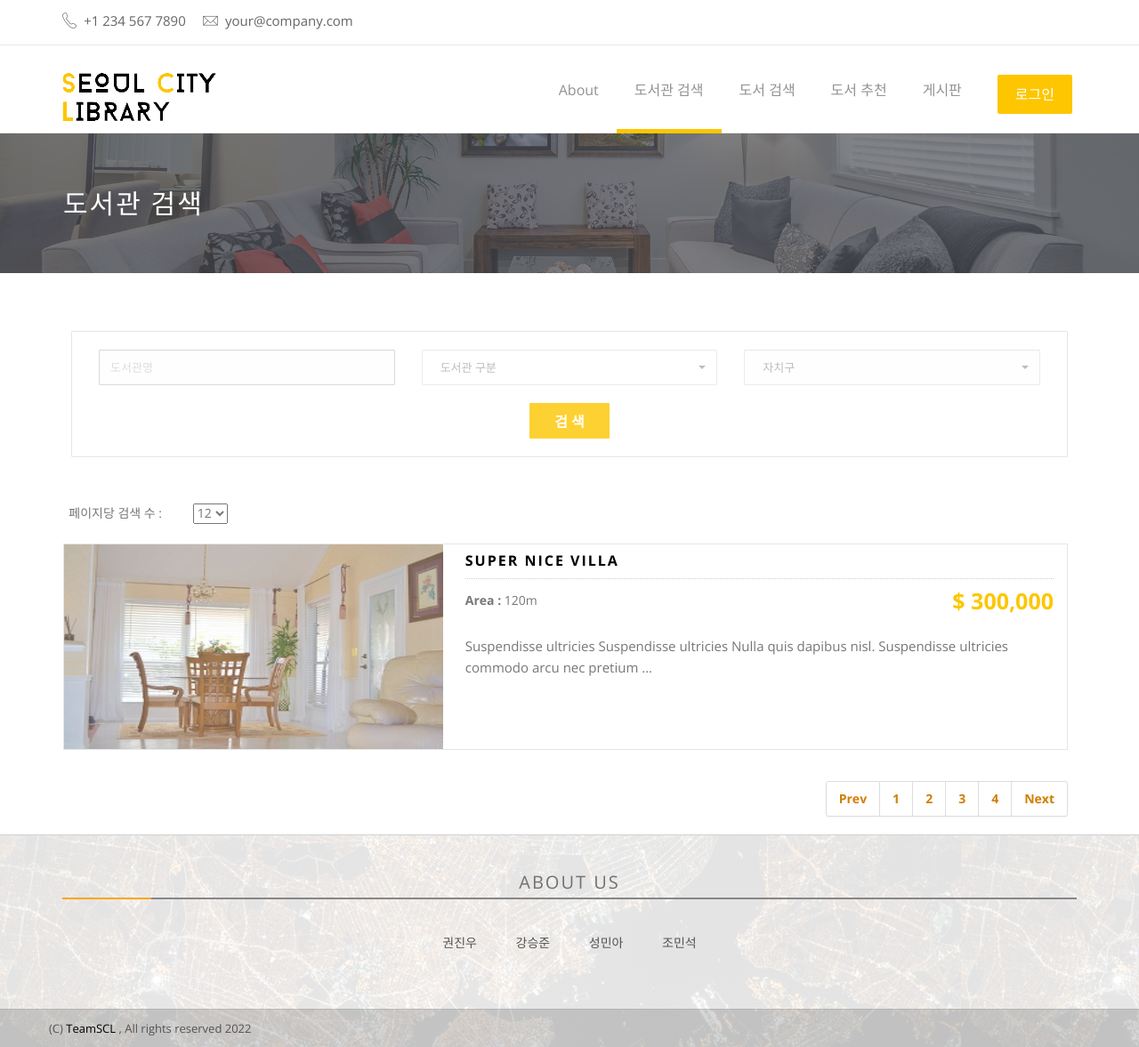
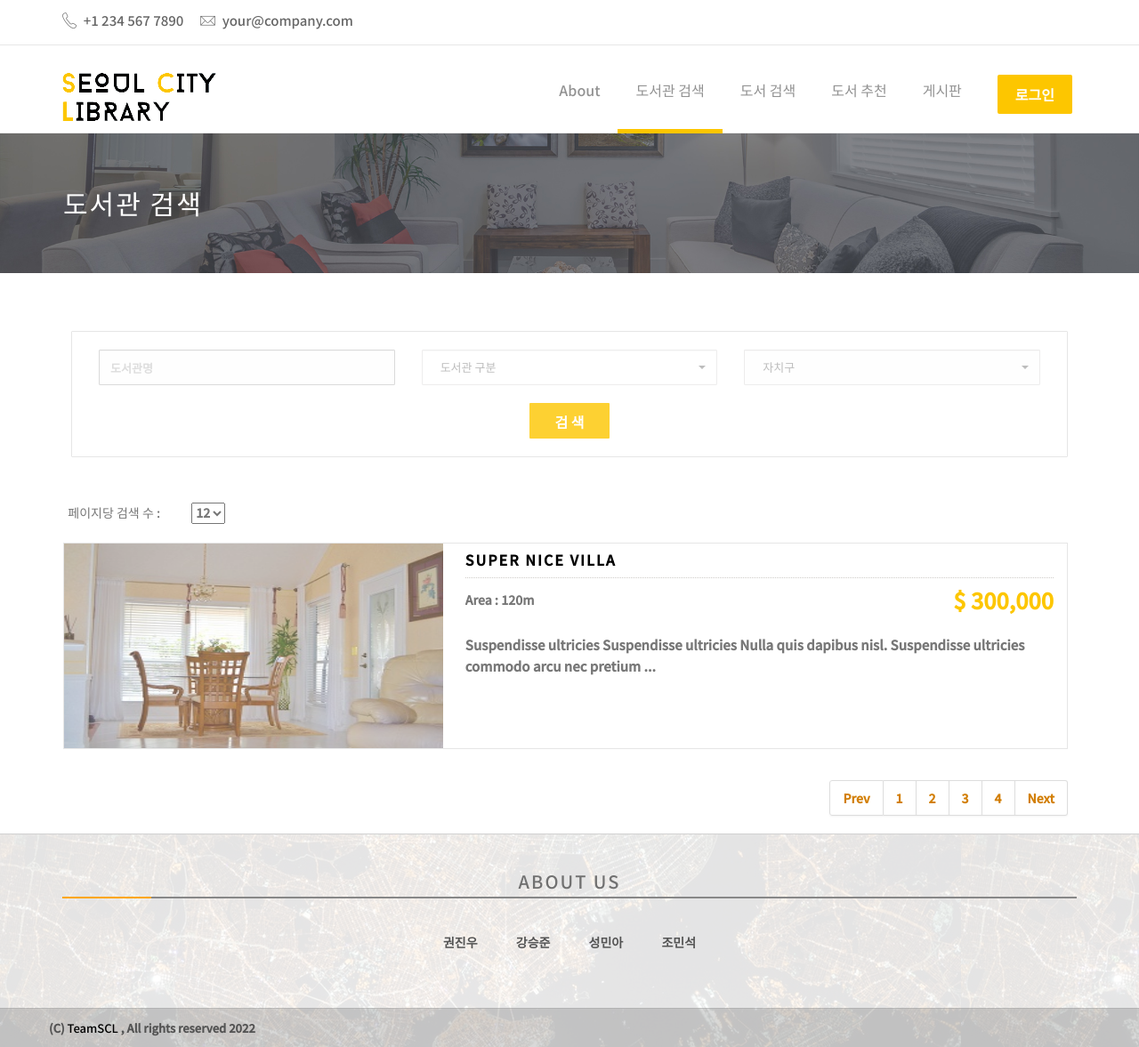
Before and after one commit to Seungjun-bob/SCLproject, a Django app: page /libsearch/ in a window 1280 px wide. Shown: the whole page at 89% size. Run offline with Django 4.2, Linux system fonts and the light colour scheme; some libraries are stand-ins or nearby versions.

Commit message:
libsearch font change 'Notofont'

```diff
--- a/libsearch/templates/libsearch.html
+++ b/libsearch/templates/libsearch.html
@@ -14,15 +14,19 @@
         <meta name="keyword" content="html5, css, bootstrap, property, real-estate theme , bootstrap template">
         <meta name="viewport" content="width=device-width, initial-scale=1">
 
-        <link href='http://fonts.googleapis.com/css?family=Open+Sans:400,300,700,800' rel='stylesheet' type='text/css'>
+        <!-- <link href='http://fonts.googleapis.com/css?family=Open+Sans:400,300,700,800' rel='stylesheet' type='text/css'> -->
+        <link rel="preconnect" href="https://fonts.googleapis.com">
+        <link rel="preconnect" href="https://fonts.gstatic.com" crossorigin>
+        <link href="https://fonts.googleapis.com/css2?family=Noto+Sans+KR:wght@500&display=swap" rel="stylesheet" type='text/css'>
+        <link rel="stylesheet" href="{% static 'assets/css/Notofont.css' %}">
 
         <!-- Place favicon.ico and apple-touch-icon.png in the root directory -->
         <link rel="shortcut icon" href="{% static 'favicon.ico' %}" type="image/x-icon">
         <link rel="icon" href="{% static 'favicon.ico' %}" type="image/x-icon">
 
         <link rel="stylesheet" href="{% static 'assets/css/normalize.css' %}">
-        <link rel="stylesheet" href="{% static 'assets/css/font-awesome.min.css' %}">
-        <link rel="stylesheet" href="{% static 'assets/css/fontello.css' %}">
+        <!-- <link rel="stylesheet" href="{% static 'assets/css/font-awesome.min.css' %}">
+        <link rel="stylesheet" href="{% static 'assets/css/fontello.css' %}"> -->
         <link href="{% static 'assets/fonts/icon-7-stroke/css/pe-icon-7-stroke.css' %}" rel="stylesheet">
         <link href="{% static 'assets/fonts/icon-7-stroke/css/helper.css' %}" rel="stylesheet">
         <link href="{% static 'assets/css/animate.css' %}" rel="stylesheet" media="screen">
--- a/static/assets/css/Nanumfont.css
+++ b/static/assets/css/Notofont.css
@@ -1,5 +1,5 @@
 * {
-  font-family: 'Nanum Myeongjo';
+  font-family: 'Noto Sans KR';
   font-weight: bolder;
   font-style: normal;
 }
```
